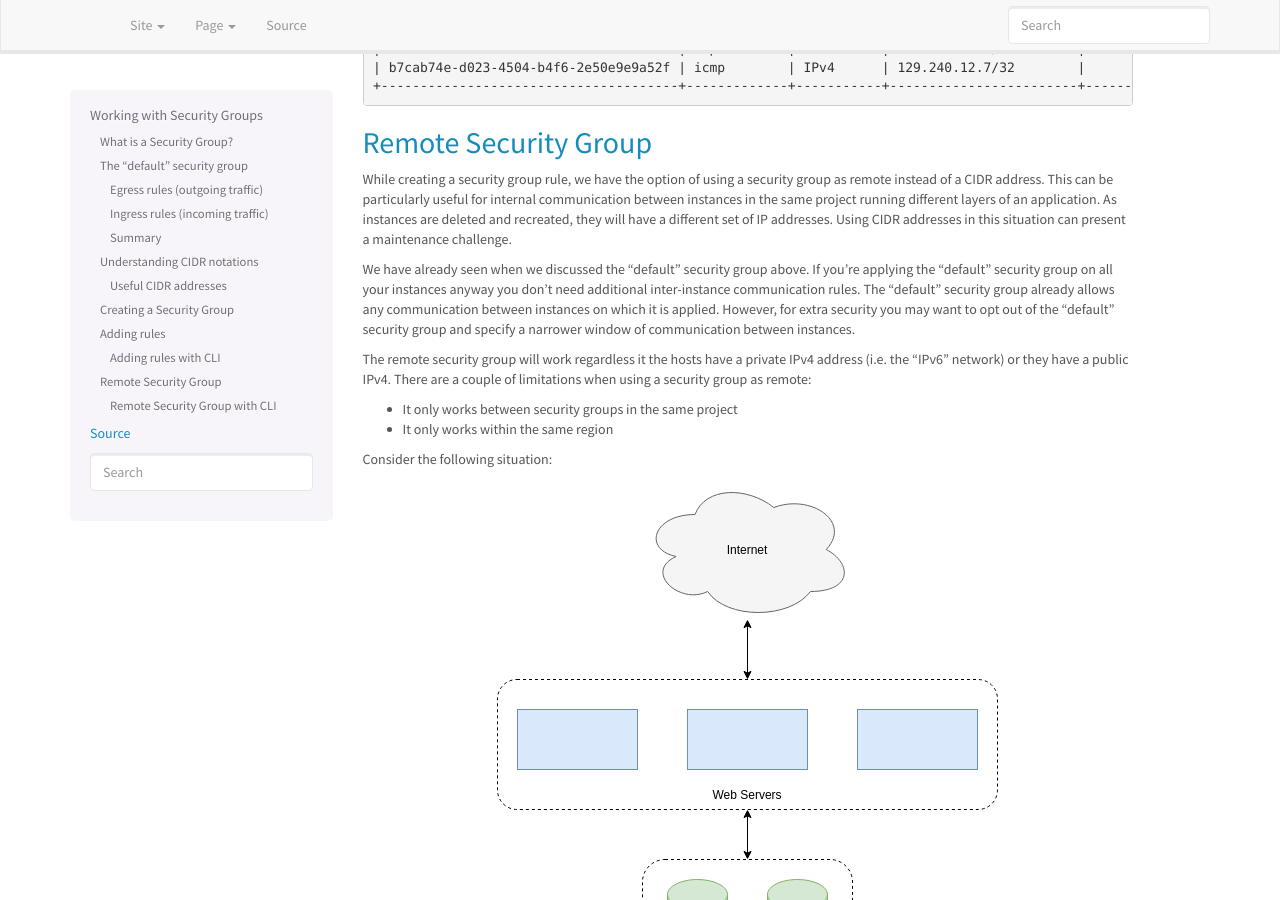
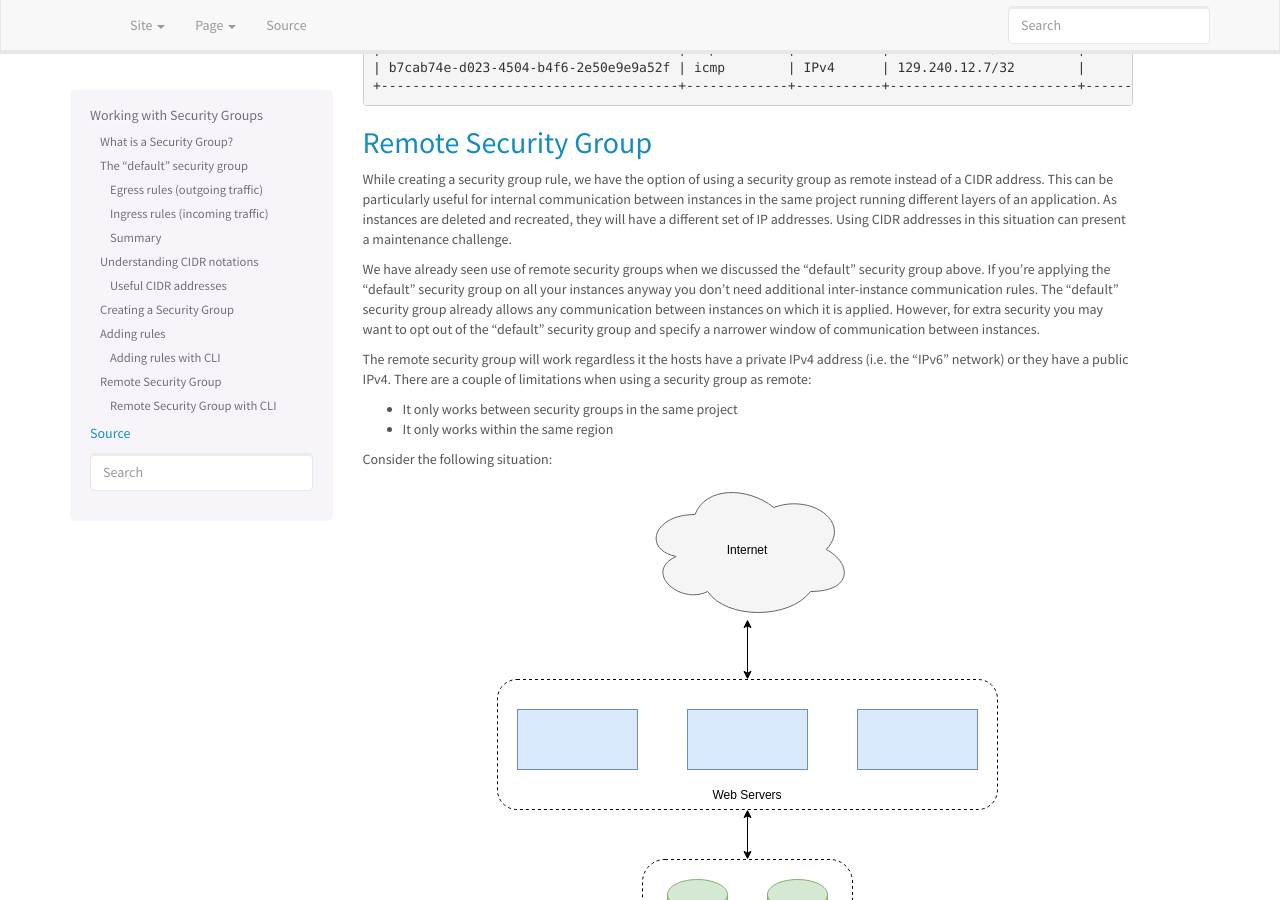
Before and after one commit to norcams/docs-enduser, a Sphinx documentation site: the page built from docs/security-groups.rst, in a window 1280 px wide and 900 px high, scrolled down 7725 px. Built offline with Sphinx 7.4.7, drawn with Linux system fonts in a browser that asks for light colours.

Commit message:
security groups doc

```diff
--- a/docs/security-groups.rst
+++ b/docs/security-groups.rst
@@ -376,13 +376,14 @@ instances are deleted and recreated, they will have a different set of
 IP addresses. Using CIDR addresses in this situation can present a
 maintenance challenge.
 
-We have already seen when we discussed the "default" security group
-above. If you're applying the "default" security group on all your
-instances anyway you don't need additional inter-instance
-communication rules. The "default" security group already allows any
-communication between instances on which it is applied. However, for
-extra security you may want to opt out of the "default" security group
-and specify a narrower window of communication between instances.
+We have already seen use of remote security groups when we discussed
+the "default" security group above. If you're applying the "default"
+security group on all your instances anyway you don't need additional
+inter-instance communication rules. The "default" security group
+already allows any communication between instances on which it is
+applied. However, for extra security you may want to opt out of the
+"default" security group and specify a narrower window of
+communication between instances.
 
 The remote security group will work regardless it the hosts have a
 private IPv4 address (i.e. the "IPv6" network) or they have a public
```
